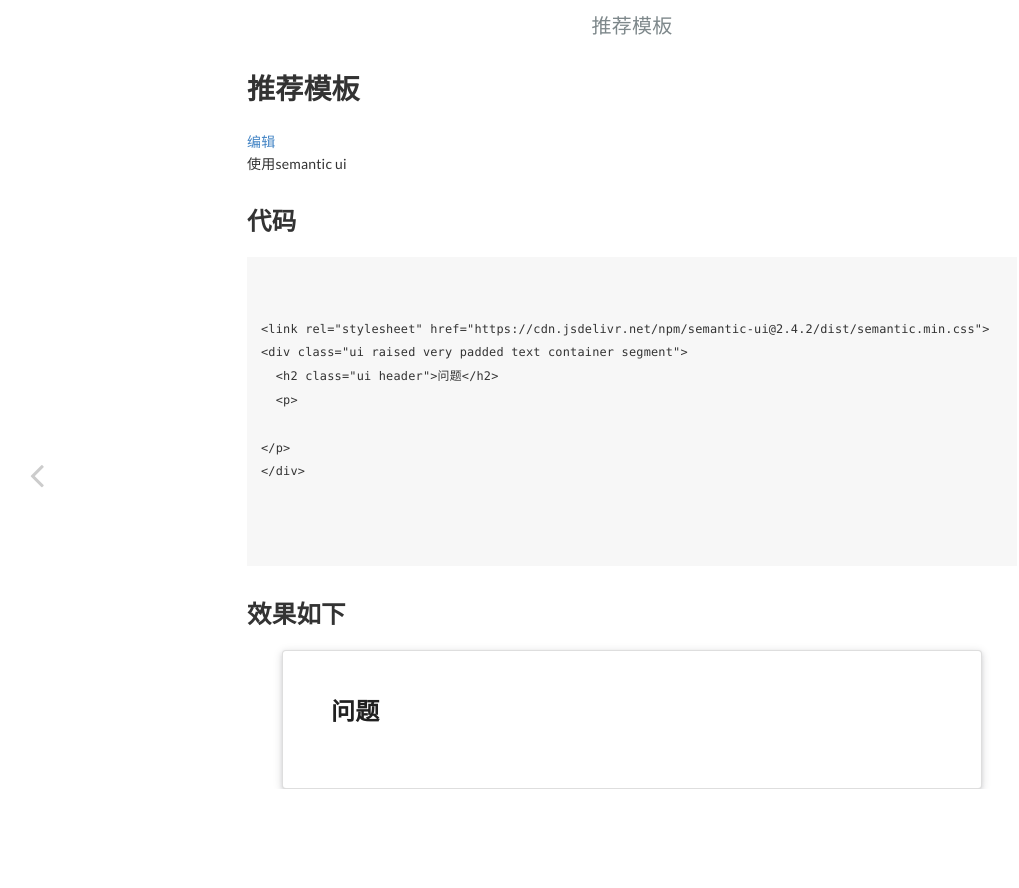
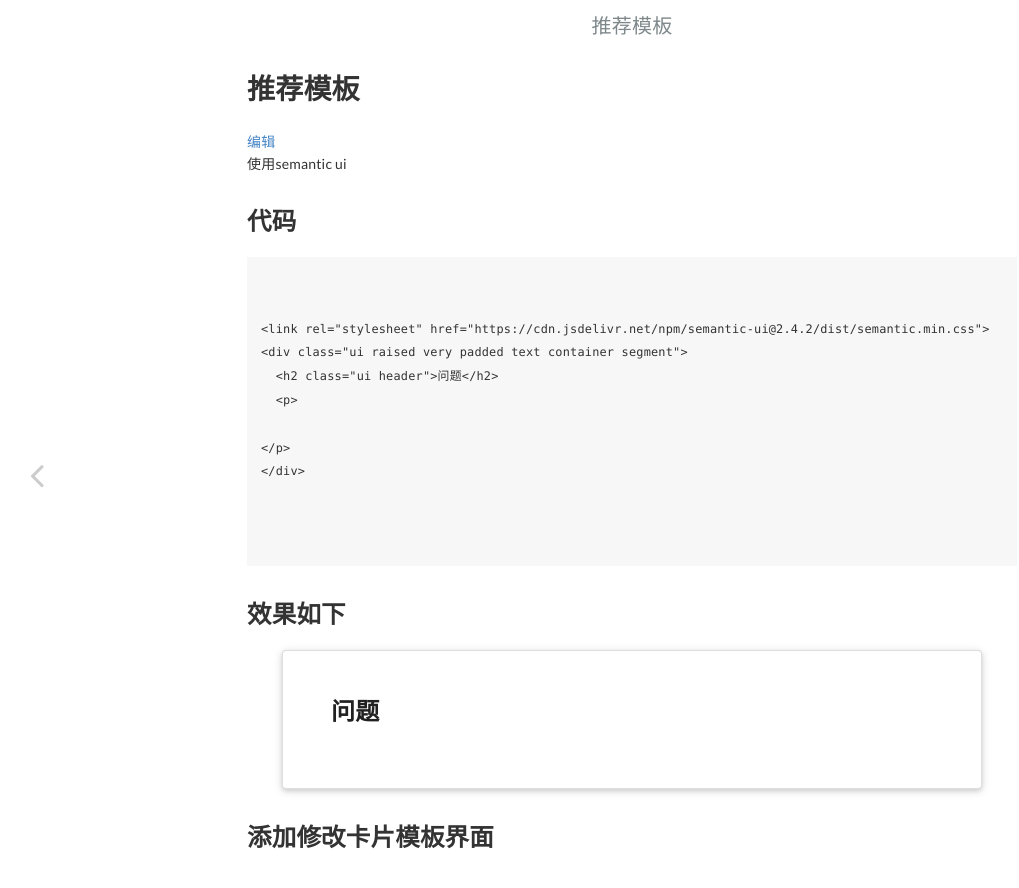
Before and after one commit to napoler/anki, a Jekyll site: the page built from docs/_posts/2020-06-27-推荐卡片模板.md, in a window 1280 px wide. Shown: the top 888 px of the page, without its empty margins (8-1027 px from the left). Built offline with Jekyll 4.4.1, drawn with Linux system fonts in a browser that asks for light colours.

Commit message:
Signed-off-by: Terry chan <napoler2008@gmail.com>

```diff
--- a/docs/_posts/2020-06-27-推荐卡片模板.md
+++ b/docs/_posts/2020-06-27-推荐卡片模板.md
@@ -39,3 +39,7 @@ layout: post
 </p>
 
 </div>
+
+## 添加修改卡片模板界面
+
+![](img/2020-06-25_21-51-49.png)
```
